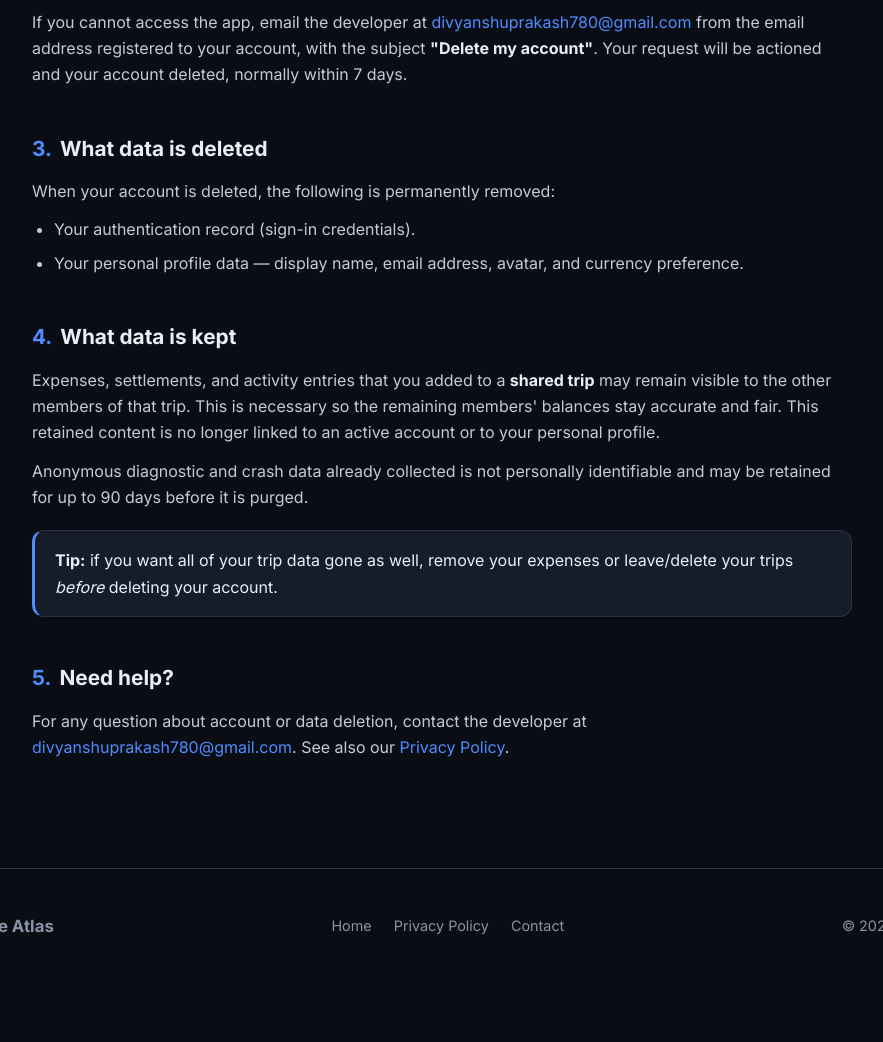
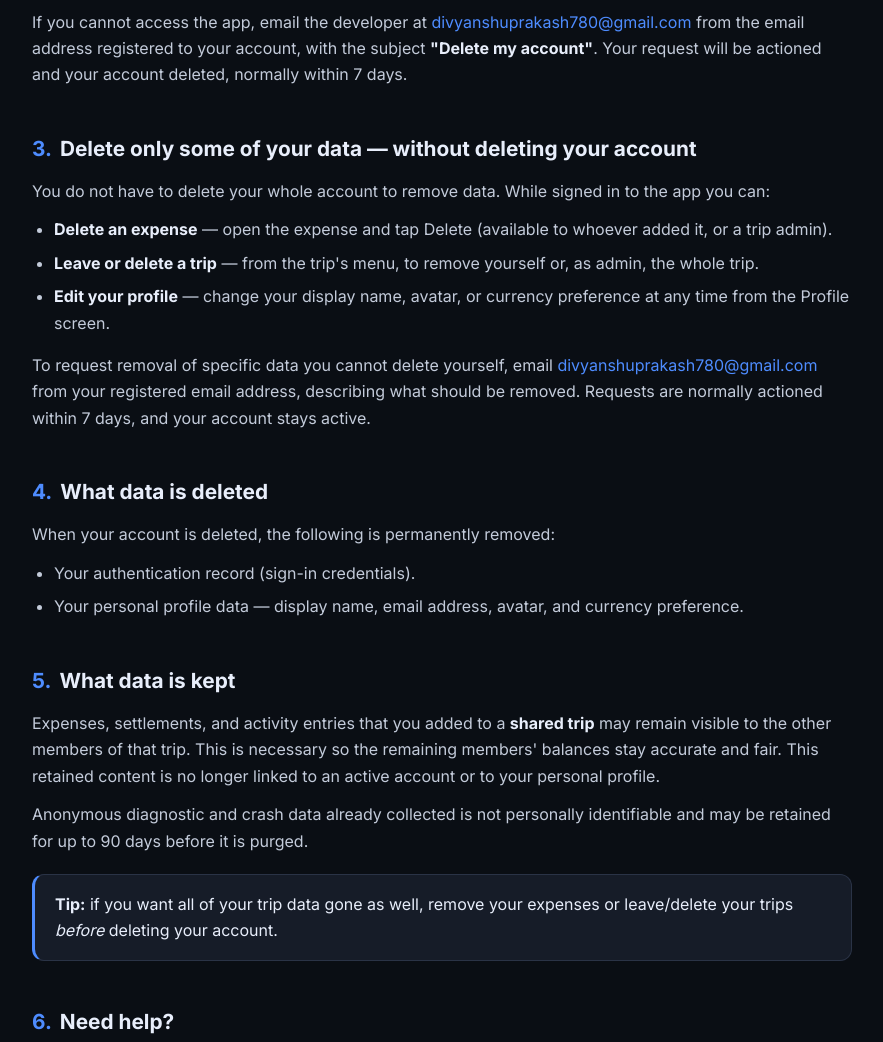
Before and after one commit to divyanshu-prakash-rx/tripshare-atlas, a plain HTML site: page delete-account.html in a window 1280 px wide. Shown: the part 804-1846 px from the top of the page, without its empty margins (198-1081 px from the left). Before the commit the page ends 1787 px from the top, so only its background shows below. Drawn offline with Linux system fonts and the light colour scheme.

Commit message:
Add files via upload

```diff
--- a/delete-account.html
+++ b/delete-account.html
@@ -55,7 +55,23 @@
     <strong>"Delete my account"</strong>. Your request will be actioned and your
     account deleted, normally within 7 days.</p>
 
-    <h2><span class="n">3.</span>What data is deleted</h2>
+    <h2><span class="n">3.</span>Delete only some of your data — without deleting your account</h2>
+    <p>You do not have to delete your whole account to remove data. While signed
+    in to the app you can:</p>
+    <ul>
+      <li><strong>Delete an expense</strong> — open the expense and tap Delete
+          (available to whoever added it, or a trip admin).</li>
+      <li><strong>Leave or delete a trip</strong> — from the trip's menu, to remove
+          yourself or, as admin, the whole trip.</li>
+      <li><strong>Edit your profile</strong> — change your display name, avatar, or
+          currency preference at any time from the Profile screen.</li>
+    </ul>
+    <p>To request removal of specific data you cannot delete yourself, email
+    <a href="mailto:divyanshuprakash780@gmail.com">divyanshuprakash780@gmail.com</a>
+    from your registered email address, describing what should be removed. Requests
+    are normally actioned within 7 days, and your account stays active.</p>
+
+    <h2><span class="n">4.</span>What data is deleted</h2>
     <p>When your account is deleted, the following is permanently removed:</p>
     <ul>
       <li>Your authentication record (sign-in credentials).</li>
@@ -63,7 +79,7 @@
           currency preference.</li>
     </ul>
 
-    <h2><span class="n">4.</span>What data is kept</h2>
+    <h2><span class="n">5.</span>What data is kept</h2>
     <p>Expenses, settlements, and activity entries that you added to a
     <strong>shared trip</strong> may remain visible to the other members of that
     trip. This is necessary so the remaining members' balances stay accurate and
@@ -78,7 +94,7 @@
       account.
     </div>
 
-    <h2><span class="n">5.</span>Need help?</h2>
+    <h2><span class="n">6.</span>Need help?</h2>
     <p>For any question about account or data deletion, contact the developer at
     <a href="mailto:divyanshuprakash780@gmail.com">divyanshuprakash780@gmail.com</a>.
     See also our <a href="privacy.html">Privacy Policy</a>.</p>
```
